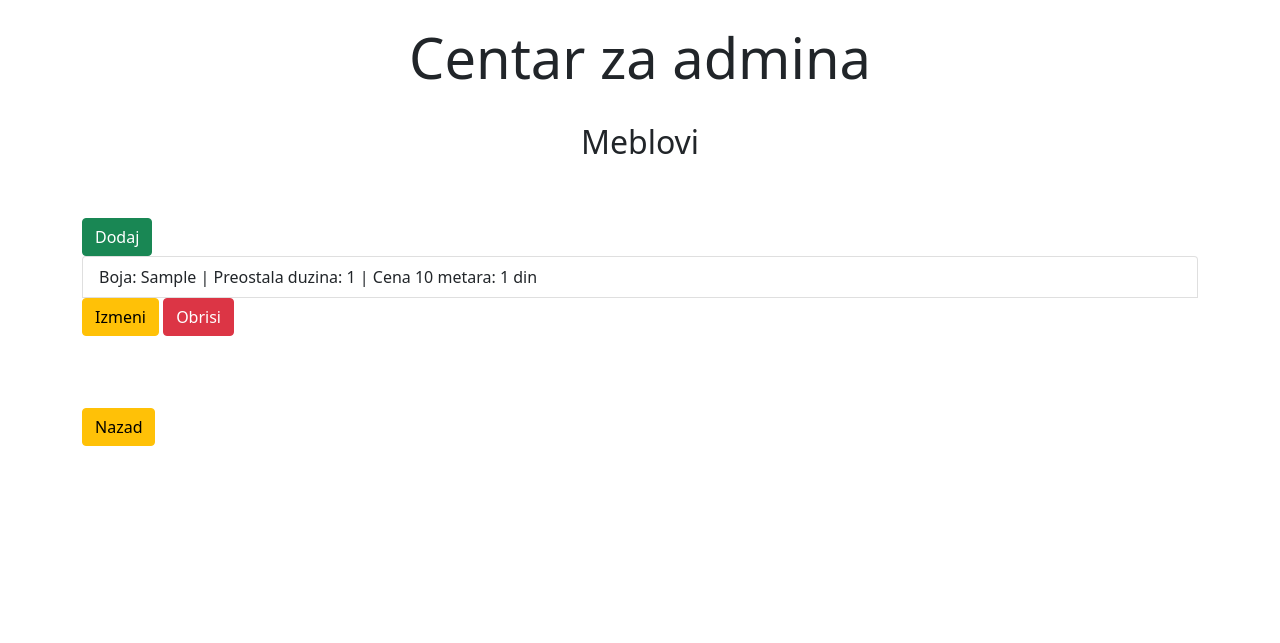
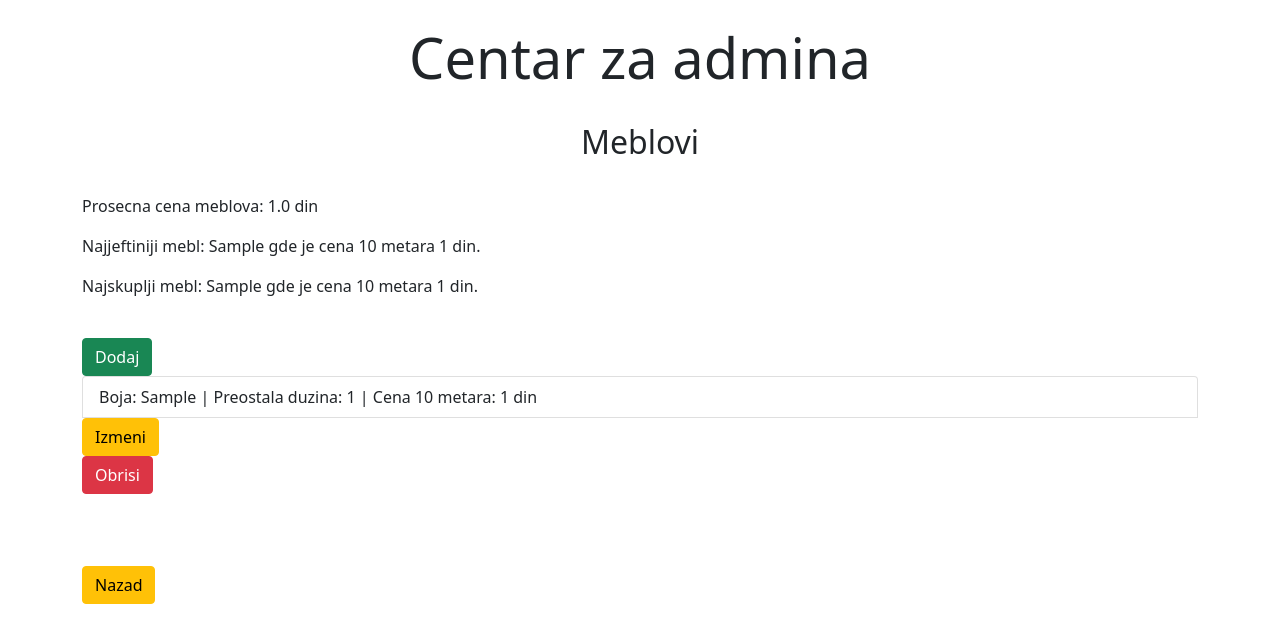
Before and after one commit to vmatovic/sj-projekat-node-vue-django-2021, a Django app: page /izvestaj/meblovi in a window 1280 px wide. Shown: the top 643 px of the page. Run offline with Django 3.2, Linux system fonts and the light colour scheme; tables that the repository leaves empty hold one stand-in row (values such as "Sample post"); some libraries are stand-ins or nearby versions.

Commit message:
Dodavanje i brisanje svih objekata

```diff
--- a/client_vue/src/components/Header.vue
+++ b/client_vue/src/components/Header.vue
@@ -15,10 +15,6 @@
                     </b-dropdown>
                 </li>
             </ul>
-            <form class="d-flex">
-                <input class="form-control me-2 w-100" type="search" placeholder="Pretraga..." aria-label="Search">
-                <button class="btn btn-outline-success" type="submit">🔍</button>
-            </form>
             <div v-if="!this.$store.getters.isLoggedIn">
                 <a class="nav-link active" aria-current="page" href="/login">Prijavljivanje</a>
             </div>
--- a/statistika_django/izvestaj/templates/meblovi.html
+++ b/statistika_django/izvestaj/templates/meblovi.html
@@ -5,8 +5,18 @@
 <p class="h2 text-center">Meblovi</p>
 <br>
 <div class="container">
-  <br>
-  <button type="button" class="btn btn-success">Dodaj</button>
+  <div class="row">
+	<div class="col-sm">
+		<p>Prosecna cena meblova: {{ mebl_prosecna_cena.cena_deset_metara__avg }} din</p>
+		<p>Najjeftiniji mebl: {{ najjeftiniji_mebl.boja }} gde je cena 10 metara {{ najjeftiniji_mebl.cena_deset_metara }} din. </p>
+		<p>Najskuplji mebl: {{ najskuplji_mebl.boja }} gde je cena 10 metara {{ najskuplji_mebl.cena_deset_metara }} din.</p>
+	</div>
+  </div>
+<form action="{% url 'novi_mebl' %}" method="get">
+	{% csrf_token %}
+	<br>
+	<button type="submit" class="btn btn-success">Dodaj</button>
+</form>
   <div class="row">
     <div class="col-sm">
       <ul class="list-group">
@@ -14,8 +24,18 @@
 			<li class="list-group-item">Boja: {{ mebl.boja }} | Preostala duzina: {{ mebl.preostala_duzina }} | Cena 10 metara: {{ mebl.cena_deset_metara }} din </li>
 			<div class="row">
 				<div class="col">
-					<button type="button" class="btn btn-warning">Izmeni</button>
-					<button type="button" class="btn btn-danger">Obrisi</button>
+					<div class="col-md-1">
+						<form action="{% url 'izmeni_mebl' mebl.m_namestajid %}" method="get">
+							{% csrf_token %}
+							<button type="submit" class="btn btn-warning">Izmeni</button>
+						</form>
+					</div>
+					<div class="col-md">
+						<form action="{% url 'izbrisi_mebl' mebl.m_namestajid %}" method="get">
+							{% csrf_token %}
+							<button type="submit" class="btn btn-danger">Obrisi</button>
+						</form>
+					</div>
 				</div>
 			</div>
 			<br>
--- a/statistika_django/izvestaj/urls.py
+++ b/statistika_django/izvestaj/urls.py
@@ -9,10 +9,16 @@ urlpatterns = [
 	path('izbrisi/korisnik/<str:id>', views.izbrisi_korisnika, name='korisnici_brisanje'),
 	path('izbrisi/narudzbina/<str:id>', views.izbrisi_narudzbinu, name='izbrisi_narudzbinu'),
 	path('izbrisi/materijal/<int:id>', views.izbrisi_materijal, name='izbrisi_materijal'),
+	path('izbrisi/dugme/<int:id>', views.izbrisi_dugme, name='izbrisi_dugme'),
+	path('izbrisi/mebl/<int:id>', views.izbrisi_mebl, name='izbrisi_mebl'),
 	path('potvrdi/narudzbina/<str:id>', views.potvrdi_narudzbinu, name='potvrdi_narudzbinu'),
 	path('materijali', views.materijali, name='materijali'),
 	path('materijali/novo', views.novi_materijal, name='novi_materijal'),
 	path('materijali/izmeni/<int:id>', views.izmeni_materijal, name='izmeni_materijal'),
 	path('dugmici', views.dugmici, name='dugmici'),
+	path('dugmici/novo', views.novo_dugme, name='novo_dugme'),
+	path('dugmici/izmeni/<int:id>', views.izmeni_dugme, name='izmeni_dugme'),
 	path('meblovi', views.meblovi, name='meblovi'),
+	path('meblovi/novo', views.novi_mebl, name='novi_mebl'),
+	path('meblovi/izmeni/<int:id>', views.izmeni_mebl, name='izmeni_mebl')
 ]
--- a/statistika_django/izvestaj/views.py
+++ b/statistika_django/izvestaj/views.py
@@ -34,11 +34,27 @@ def materijali(request):
 
 def dugmici(request):
 	dug = Dugmici.objects.all()
-	return render(request, 'dugmici.html', {'dugmici': dug})
+	dug_prosecna_cena = Dugmici.objects.all().aggregate(Avg('cena_deset_dugmica'))
+	najjeftin = Dugmici.objects.all().aggregate(Min('cena_deset_dugmica'))['cena_deset_dugmica__min']
+	najskup = Dugmici.objects.all().aggregate(Max('cena_deset_dugmica'))['cena_deset_dugmica__max']
+	najjeftinije_dug = Dugmici.objects.filter(cena_deset_dugmica=najjeftin).first()
+	najskuplje_dug = Dugmici.objects.filter(cena_deset_dugmica=najskup).first()
+	return render(request, 'dugmici.html', {'dugmici': dug,
+				'dug_prosecna_cena': dug_prosecna_cena,
+				'najjeftinije_dug': najjeftinije_dug,
+				'najskuplje_dug': najskuplje_dug})
 
 def meblovi(request):
 	mebl = MaterijaliNamestaj.objects.all()
-	return render(request, 'meblovi.html', {'meblovi': mebl})
+	mebl_prosecna_cena = MaterijaliNamestaj.objects.all().aggregate(Avg('cena_deset_metara'))
+	najjeftin = MaterijaliNamestaj.objects.all().aggregate(Min('cena_deset_metara'))['cena_deset_metara__min']
+	najskup = MaterijaliNamestaj.objects.all().aggregate(Max('cena_deset_metara'))['cena_deset_metara__max']
+	najjeftiniji_mebl = MaterijaliNamestaj.objects.filter(cena_deset_metara=najjeftin).first()
+	najskuplji_mebl = MaterijaliNamestaj.objects.filter(cena_deset_metara=najskup).first()
+	return render(request, 'meblovi.html', {'meblovi': mebl,
+				'mebl_prosecna_cena': mebl_prosecna_cena,
+				'najjeftiniji_mebl': najjeftiniji_mebl,
+				'najskuplji_mebl': najskuplji_mebl})
 
 def korisnici_komentari(request):
 	komentari = Komentari.objects.all()
@@ -105,3 +121,77 @@ def izbrisi_materijal(request, id):
 	mat = Materijali.objects.get(materijalid=id)
 	mat.delete()
 	return redirect('materijali')
+
+def novo_dugme(request):
+	if request.method == 'POST':
+		form = DugmiciForm(request.POST)
+		if form.is_valid():
+			last_obj = Dugmici.objects.last()
+			dug = Dugmici(dugmiciid=last_obj.dugmiciid+1, boja=form.cleaned_data['boja'], kolicina=form.cleaned_data['kolicina'], cena_deset_dugmica=form.cleaned_data['cena_deset_dugmica'])
+			dug.save()
+			return redirect('dugmici')
+		else:
+			form = DugmiciForm()
+			return render(request, 'dugme_forma.html', {'form': form})
+	else:
+		form = DugmiciForm()
+		return render(request, 'dugme_forma.html', {'form': form})
+
+def izmeni_dugme(request, id):
+	dug = Dugmici.objects.get(dugmiciid=id)
+	if request.method == 'POST':
+		form = DugmiciForm(request.POST)
+		if form.is_valid():
+			dug.boja = form.cleaned_data['boja']
+			dug.kolicina = form.cleaned_data['kolicina']
+			dug.cena_deset_dugmica = form.cleaned_data['cena_deset_dugmica']
+			dug.save()
+			return redirect('dugmici')
+		else:
+			form = DugmiciForm(instance=dug)
+			return render(request, 'dugme_forma_izmeni.html', {'form': form, 'id': id})
+	else:
+		form = DugmiciForm(instance=dug)
+		return render(request, 'dugme_forma_izmeni.html', {'form': form, 'id': id})
+
+def izbrisi_dugme(request, id):
+	dug = Dugmici.objects.get(dugmiciid=id)
+	dug.delete()
+	return redirect('dugmici')
+
+def novi_mebl(request):
+	if request.method == 'POST':
+		form = MeblForm(request.POST)
+		if form.is_valid():
+			last_obj = MaterijaliNamestaj.objects.last()
+			mebl = MaterijaliNamestaj(m_namestajid=last_obj.m_namestajid+1, boja=form.cleaned_data['boja'], preostala_duzina=form.cleaned_data['preostala_duzina'], cena_deset_metara=form.cleaned_data['cena_deset_metara'])
+			mebl.save()
+			return redirect('meblovi')
+		else:
+			form = MeblForm()
+			return render(request, 'mebl_forma.html', {'form': form})
+	else:
+		form = MeblForm()
+		return render(request, 'mebl_forma.html', {'form': form})
+
+def izmeni_mebl(request, id):
+	mebl = MaterijaliNamestaj.objects.get(m_namestajid=id)
+	if request.method == 'POST':
+		form = MeblForm(request.POST)
+		if form.is_valid():
+			mebl.boja = form.cleaned_data['boja']
+			mebl.preostala_duzina = form.cleaned_data['preostala_duzina']
+			mebl.cena_deset_metara = form.cleaned_data['cena_deset_metara']
+			mebl.save()
+			return redirect('meblovi')
+		else:
+			form = MeblForm(instance=mebl)
+			return render(request, 'mebl_forma_izmeni.html', {'form': form, 'id': id})
+	else:
+		form = MeblForm(instance=mebl)
+		return render(request, 'mebl_forma_izmeni.html', {'form': form, 'id': id})
+
+def izbrisi_mebl(request, id):
+	mebl = MaterijaliNamestaj.objects.get(m_namestajid=id)
+	mebl.delete()
+	return redirect('meblovi')
```
Also changed, not shown: statistika_django/izvestaj/forms.py (+11 -1 lines), statistika_django/izvestaj/templates/dugme_forma.html (added, +28 -0 lines), statistika_django/izvestaj/templates/dugme_forma_izmeni.html (added, +28 -0 lines), statistika_django/izvestaj/templates/dugmici.html (+24 -3 lines), statistika_django/izvestaj/templates/mebl_forma.html (added, +28 -0 lines), statistika_django/izvestaj/templates/mebl_forma_izmeni.html (added, +28 -0 lines).
